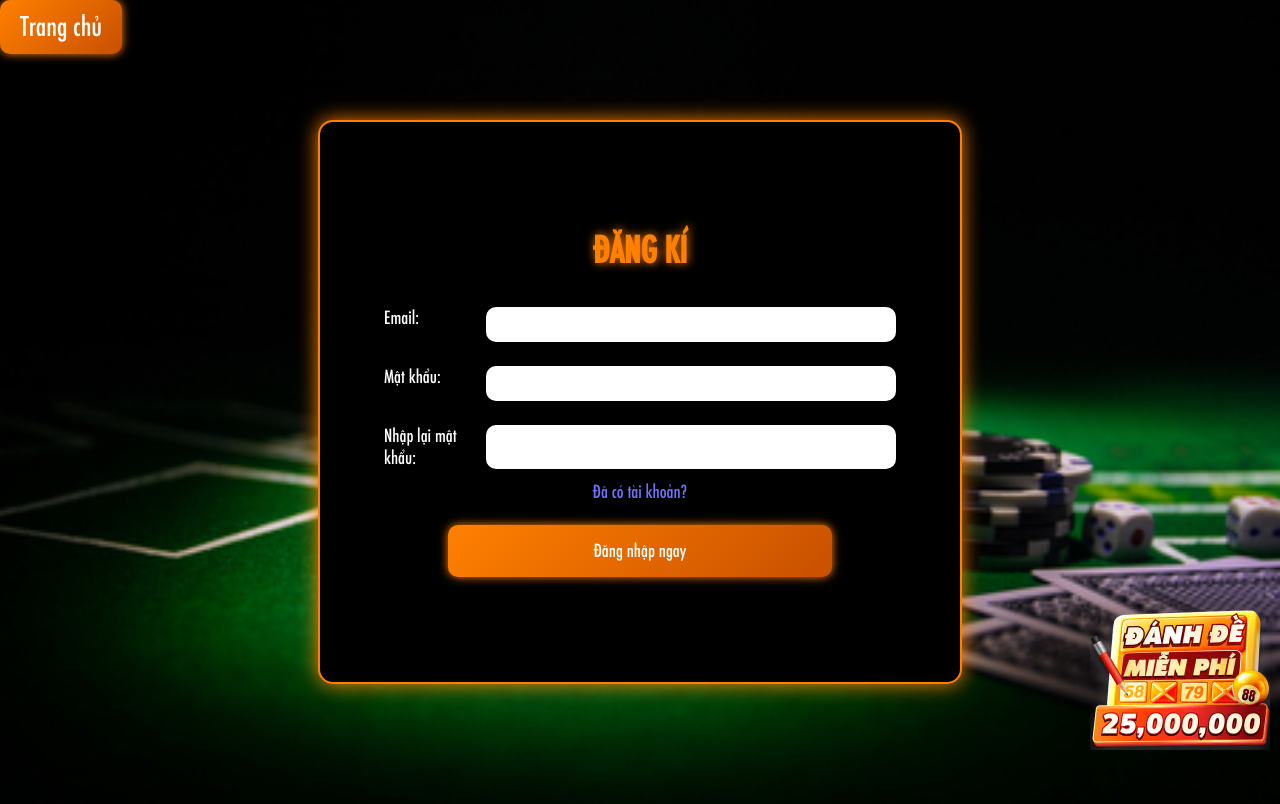
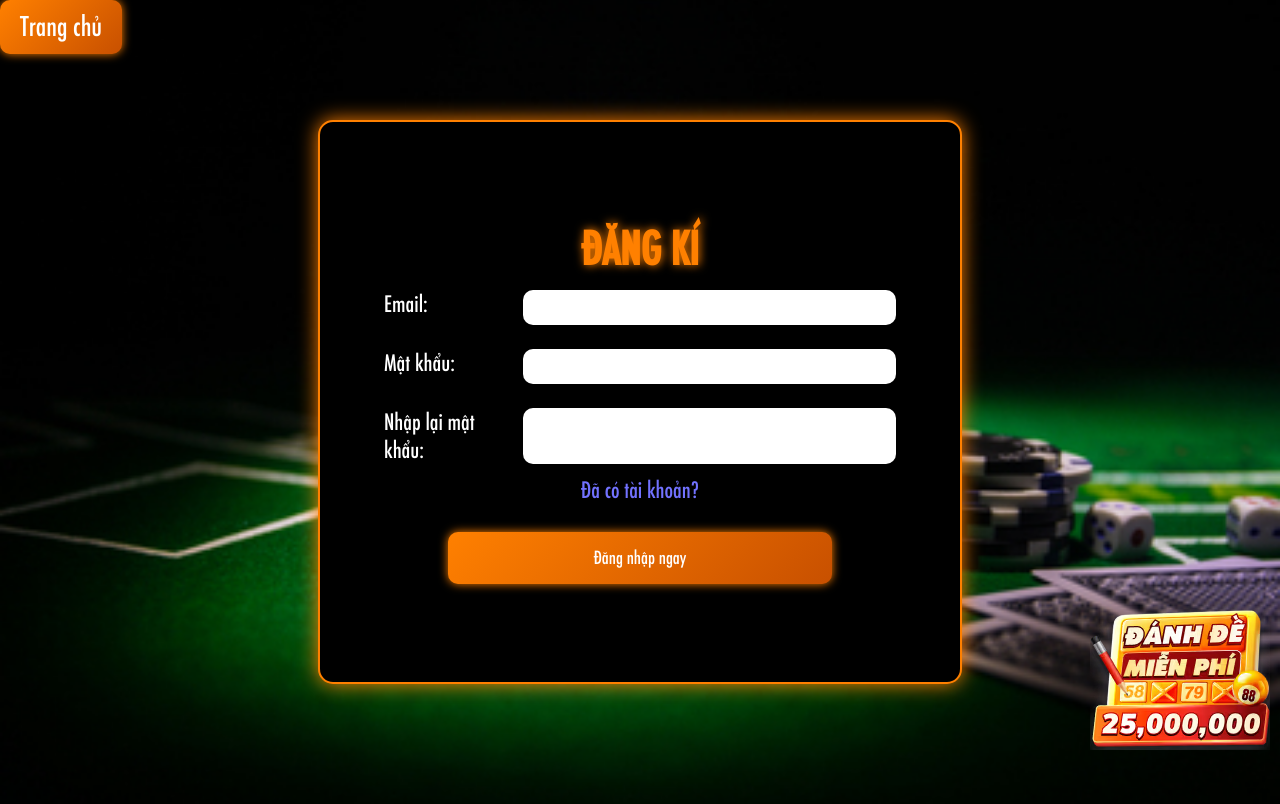
Before and after one commit to HnpawsPham/GB88, a plain HTML site: page pages/signup.html in a window 1280 px wide. Drawn offline with Linux system fonts and the light colour scheme.

Commit message:
final for sure

```diff
--- a/pages/signup.html
+++ b/pages/signup.html
@@ -16,7 +16,7 @@
     <img id="popup" src="../assets/ads/floating-icon.avif" alt="">
 
     <form action="" id="form">
-        <h1>ĐĂNG KÍ</h1><br>
+        <h1>ĐĂNG KÍ</h1>
         <div>
             <span>Email: </span>
             <input type="text" name="" id="">
--- a/styles/login.css
+++ b/styles/login.css
@@ -22,7 +22,7 @@ body{
     flex-direction: column;
     justify-content: center;
     align-items: center;
-    font-size: 20px;
+    font-size: 25px;
     border: 2px solid var(--yellow);
     background-color: black;
     filter: drop-shadow(0 0 10px var(--yellow));
--- a/styles/signup.css
+++ b/styles/signup.css
@@ -22,7 +22,7 @@ body{
     flex-direction: column;
     justify-content: center;
     align-items: center;
-    font-size: 20px;
+    font-size: 25px;
     border: 2px solid var(--yellow);
     background-color: black;
     filter: drop-shadow(0 0 10px var(--yellow));
@@ -44,11 +44,11 @@ body{
 }
 
 #form div span{
-    width: 20%;
+    width: 28%;
 }
 
 #form div input{
-    width: 80%;
+    width: 72%;
     border-radius: 10px;
     margin-left: 10px;
     padding: 10px 20px;
```
Also changed, not shown: pages/login.html (+1 -1 lines).
